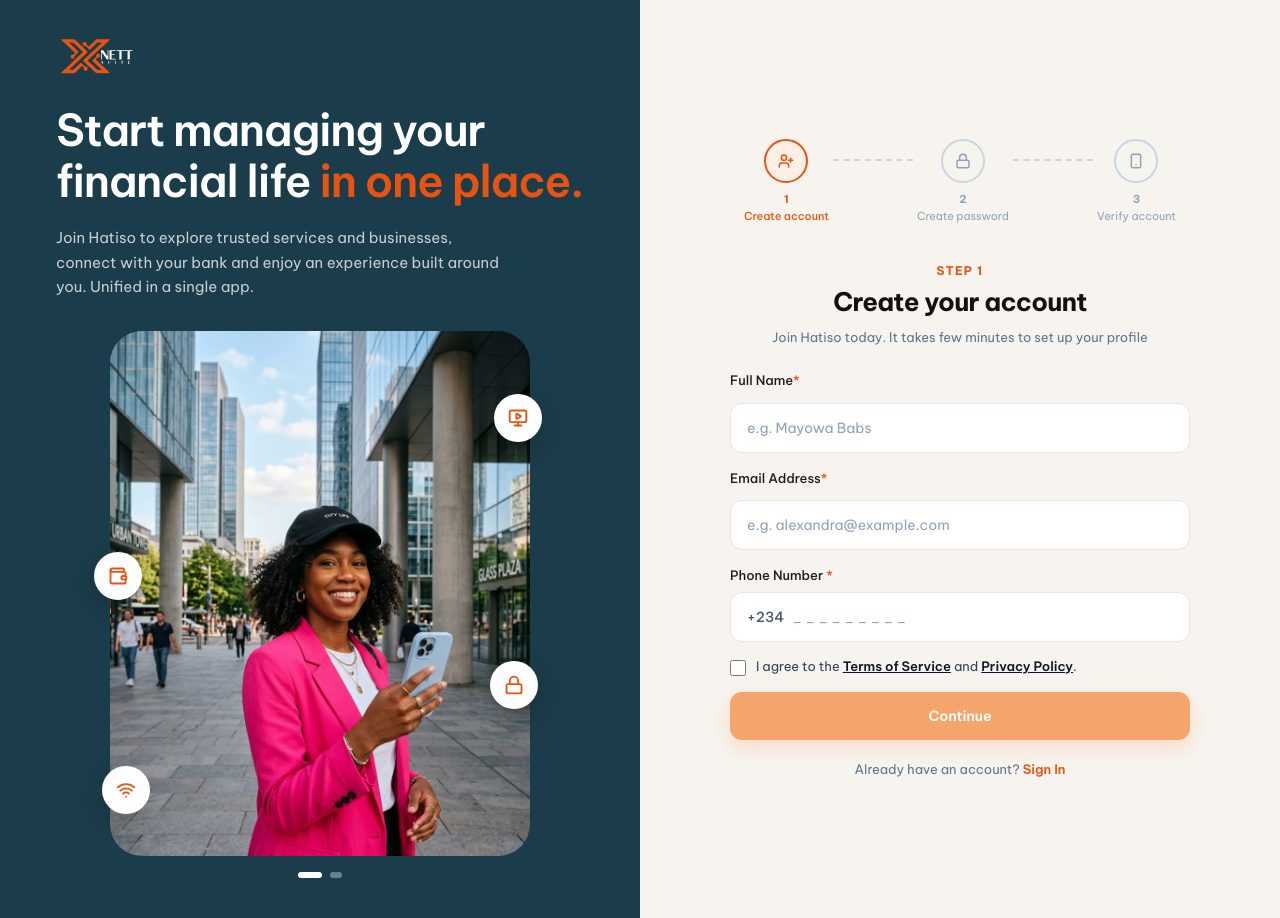
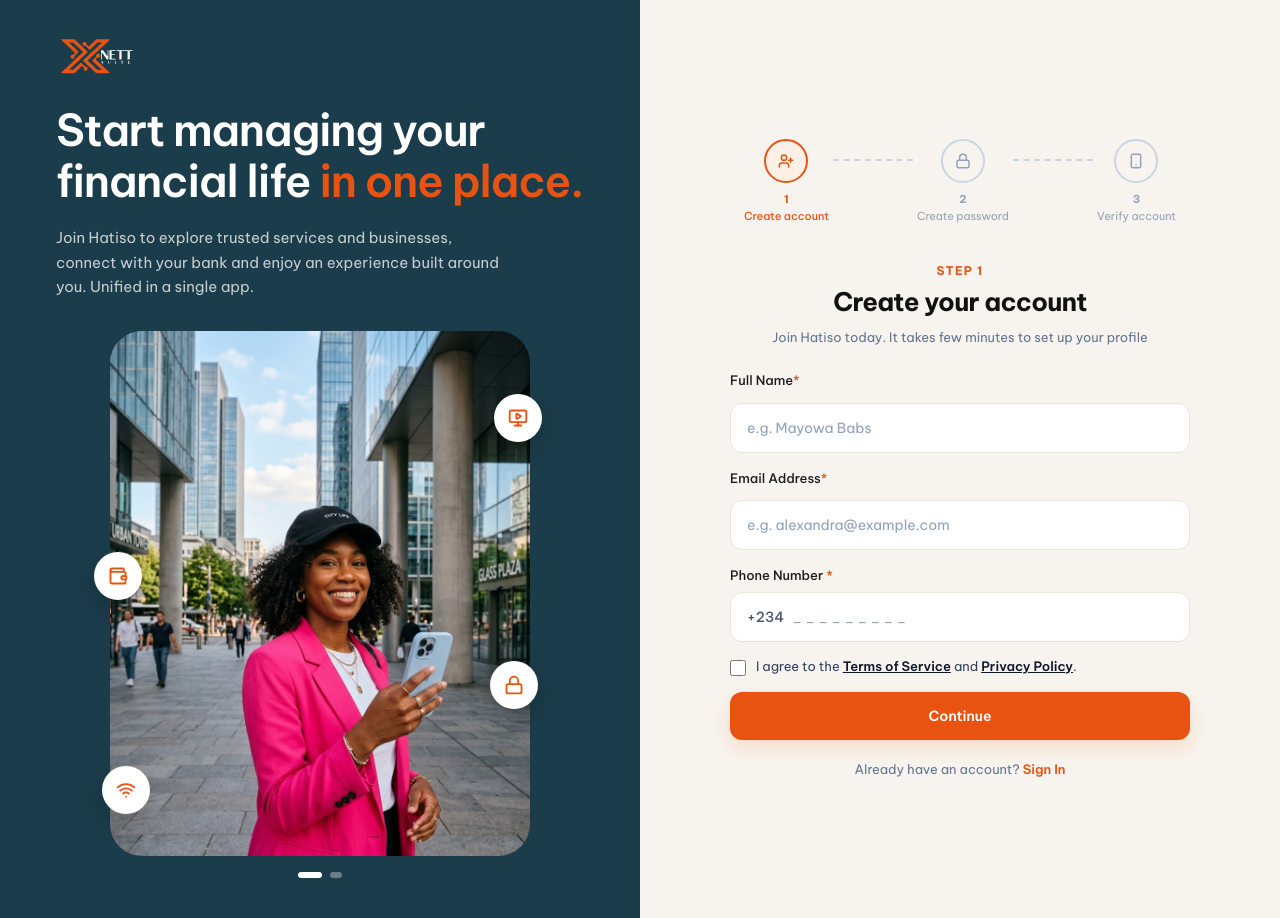
Before and after one commit to dhanielcodes/hatiso, a Next.js app: page /auth/register in a window 1280 px wide. Built offline with nearby package versions, Linux system fonts and the light colour scheme; no server answers.

Commit message:
style: update primary button background color in auth pages

```diff
--- a/app/auth/forgot-password/page.tsx
+++ b/app/auth/forgot-password/page.tsx
@@ -33,7 +33,7 @@ const step3Schema = Yup.object({
 
 /* ─── Button Style ──────────────────────────────────────────────── */
 const ORANGE_BTN =
-  'w-full rounded-xl bg-[#E95312] py-3.5 text-sm font-semibold text-white shadow-[0_8px_20px_rgba(255,101,0,0.3)] transition-colors hover:bg-[#E84D15] active:scale-[0.99] disabled:opacity-50';
+  'w-full rounded-xl bg-[#E95312] py-3.5 text-sm font-semibold text-white shadow-[0_8px_20px_rgba(255,101,0,0.3)] transition-colors hover:bg-[#FF8A4C] active:scale-[0.99] disabled:opacity-50';
 
 /* ─── Phone input component ─────────────────────────────────────── */
 function PhoneInputField({ name, ...rest }: { name: string;[k: string]: unknown }) {
--- a/app/auth/register/page.tsx
+++ b/app/auth/register/page.tsx
@@ -49,7 +49,7 @@ const step2Schema = Yup.object({
 
 /* ─── Shared button style ───────────────────────────────────────── */
 const BTN =
-  'w-full rounded-xl bg-[#F5A56B] py-3.5 text-sm font-semibold text-white shadow-[0_8px_20px_rgba(245,165,107,0.3)] transition-colors hover:bg-[#FF8A4C] active:scale-[0.99] disabled:opacity-50';
+  'w-full rounded-xl bg-[#E95312] py-3.5 text-sm font-semibold text-white shadow-[0_8px_20px_rgba(245,165,107,0.3)] transition-colors hover:bg-[#FF8A4C] active:scale-[0.99] disabled:opacity-50';
 
 /* ─── Phone input ───────────────────────────────────────────────── */
 function PhoneInputField({ name, ...rest }: { name: string;[k: string]: unknown }) {
```
